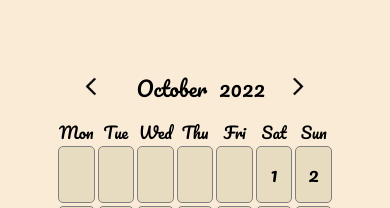
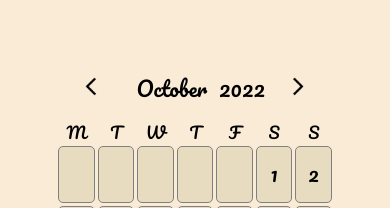
Before and after one commit to ayumi-ayumi/React_Calendar, a React (Create React App) app: page / in a window 390 px wide. Shown: the top 208 px of the page. Built offline with nearby package versions, Linux system fonts and the light colour scheme.

Commit message:
responsive done

```diff
--- a/src/App.css
+++ b/src/App.css
@@ -49,15 +49,16 @@ button img:active {
   background-color: rgba(240, 248, 255, 0.496);
 }
 
-
-
-
 .daysOfWeek  {
   display: grid;
   grid-template-columns: repeat(7, 1fr);
   gap: 3px;
   justify-content: center;
   text-align: center;
+}
+
+.daysOfWeekShort {
+  display: none;
 }
 
 .days {
@@ -83,6 +84,17 @@ button img:active {
     line-height: 55px;
     padding: 0;
 }
+  .daysOfWeek  {
+    display: none;
+  }
+
+  .daysOfWeekShort {
+    display: grid;
+    grid-template-columns: repeat(7, 1fr);
+    gap: 3px;
+    justify-content: center;
+    text-align: center;
+  }
 }
 
 @media(min-width: 481px)and (max-width:780px){
--- a/src/Components/DaysOfWeek.js
+++ b/src/Components/DaysOfWeek.js
@@ -2,6 +2,7 @@ import React from 'react'
 
 export default function DaysOfWeek () {
   return (
+    <div>
       <div className='daysOfWeek'>
           <div>Mon</div>
           <div>Tue</div>
@@ -11,5 +12,16 @@ export default function DaysOfWeek () {
           <div>Sat</div>
           <div>Sun</div>
       </div>
+      <div className='daysOfWeekShort'>
+          <div>M</div>
+          <div>T</div>
+          <div>W</div>
+          <div>T</div>
+          <div>F</div>
+          <div>S</div>
+          <div>S</div>
+      </div>
+    </div>
+
   )
 }
```
Lines whose indentation alone changed are shown as unchanged.
